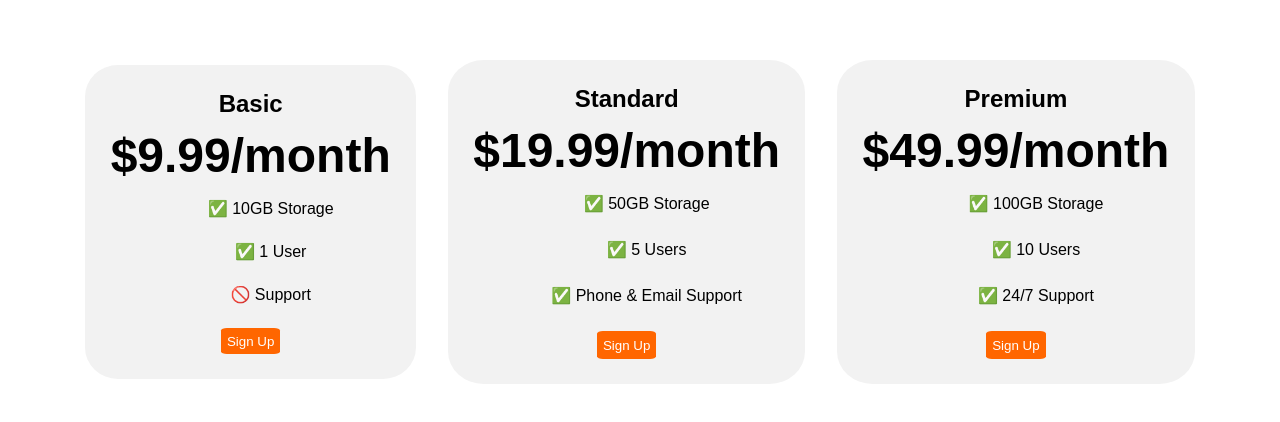
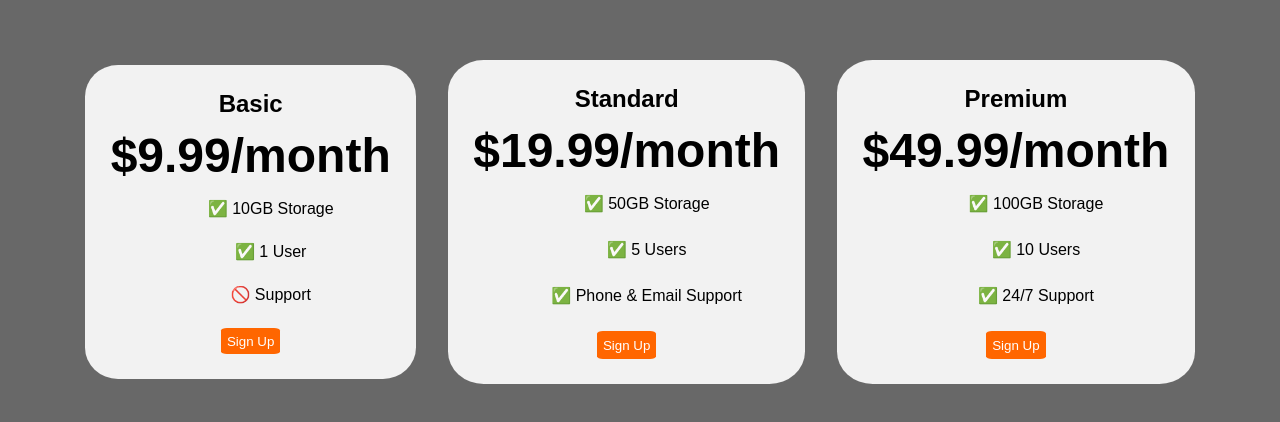
Before and after one commit to Rahul2004-debug/sign-up-page, a plain HTML site: page index.html in a window 1280 px wide. Shown: the part 186-608 px from the top of the page. Drawn offline with Linux system fonts and the light colour scheme; a web font is replaced by a local one.

Commit message:
Update index.html

```diff
--- a/index.html
+++ b/index.html
@@ -9,6 +9,7 @@
   <style>
     body {
       font-family: 'Sono', sans-serif;
+      background-color: rgba(0, 0, 0, 0.591);
     }
     .pricing-container
     {
```
